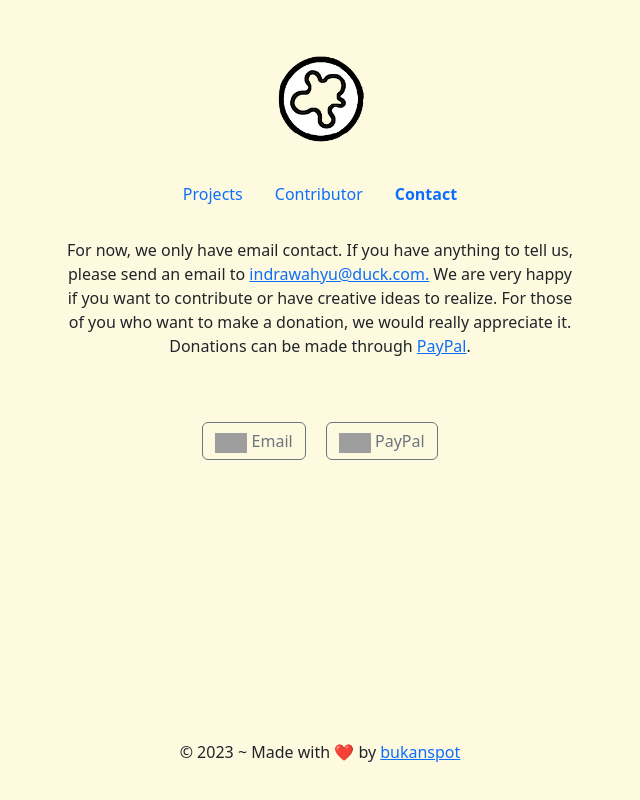
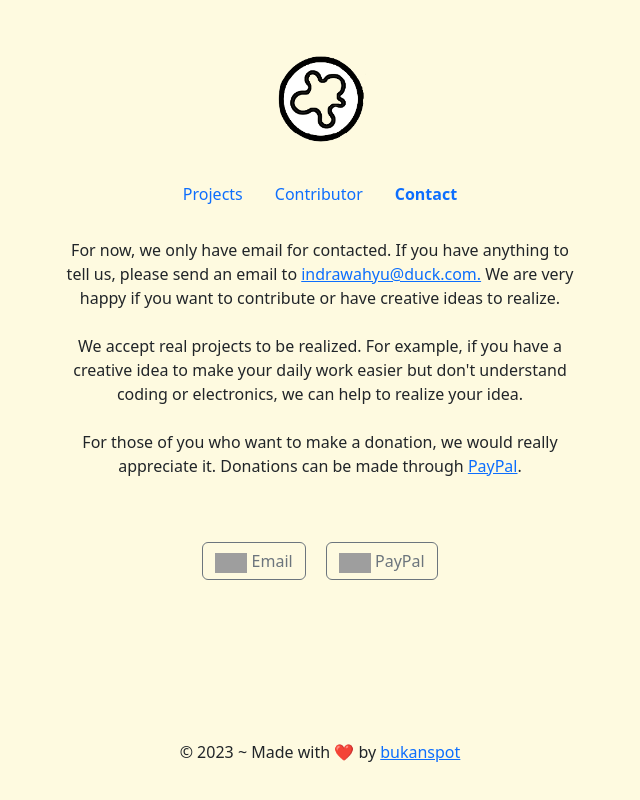
Before and after one commit to spothings/spothings.github.io, a website: page contact.html in a window 1280 px wide. Shown: the whole page, without its empty margins (320-960 px from the left). Drawn offline with Linux system fonts and the light colour scheme; grey boxes are pictures that could not be loaded.

Commit message:
add more information about contact

```diff
--- a/contact.html
+++ b/contact.html
@@ -24,10 +24,15 @@
           </ul>
           <div class="center-text mt-4">
                <p>
-                    For now, we only have email contact.
+                    For now, we only have email for contacted.
                     If you have anything to tell us, please send an email to
                     <a href="mailto:indrawahyu@duck.com">indrawahyu@duck.com.</a>
                     We are very happy if you want to contribute or have creative ideas to realize.
+                    <br><br>
+                    We accept real projects to be realized.
+                    For example, if you have a creative idea to make your daily work easier but don't understand coding or electronics,
+                    we can help to realize your idea.
+                    <br><br>
                     For those of you who want to make a donation, we would really appreciate it.
                     Donations can be made through <a href="https://paypal.me/bukanspot">PayPal</a>.
                </p>
```
